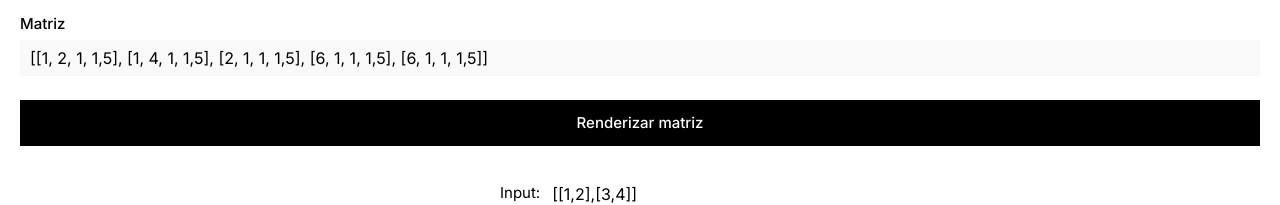
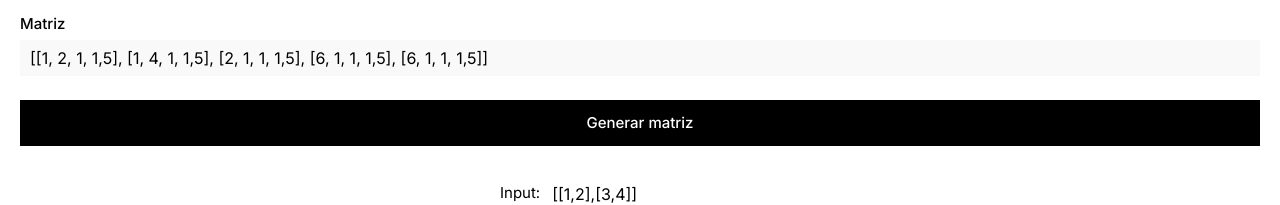
Before and after one commit to br1gonzales/reto-tecnico, a Next.js app: page / in a window 1280 px wide. Shown: the top 205 px of the page. Built offline with nearby package versions, Linux system fonts and the light colour scheme.

Commit message:
update matriz form component name and schema

```diff
--- a/app/components/rotate-matriz-form.tsx
+++ b/app/components/matriz-form.tsx
@@ -1,26 +1,26 @@
 "use client"
 
 import { useForm } from "react-hook-form"
-import { rotateMatrizFormSchema, RotateMatrizFormValues } from "../schemas"
+import { matrizFormSchema, MatrizFormValues } from "../schemas"
 import { zodResolver } from "@hookform/resolvers/zod"
 import TextInput from "./text-input"
-import { RotateMatrizFormProps } from "../types"
+import { MatrizFormProps } from "../types"
 import { defaultMatrizValue } from "../constants"
 
-export default function RotateMatrizForm({ setMatriz }: RotateMatrizFormProps) {
+export default function MatrizForm({ setMatriz }: MatrizFormProps) {
     const {
         register,
         handleSubmit,
         formState: { errors, isValid },
-    } = useForm<RotateMatrizFormValues>({
-        resolver: zodResolver(rotateMatrizFormSchema),
+    } = useForm<MatrizFormValues>({
+        resolver: zodResolver(matrizFormSchema),
         mode: "onChange",
         defaultValues: {
             matriz: defaultMatrizValue
         }
     })
 
-    async function onSubmit(data: RotateMatrizFormValues) {
+    async function onSubmit(data: MatrizFormValues) {
         const parsedMatriz = JSON.parse(data.matriz)
         setMatriz(parsedMatriz)
     }
@@ -29,7 +29,7 @@ export default function RotateMatrizForm({ setMatriz }: RotateMatrizFormProps) {
         <form onSubmit={handleSubmit(onSubmit)} className="w-full flex flex-col space-y-[24px]">
             <TextInput register={register} label="Matriz" name="matriz" placeholder="[ [1,2], [3,4] ]" error={errors["matriz"]?.message} />
             <button disabled={!isValid} className="p-4 w-full p-[10px_0] text-white text-[15px] border-[2px] border-black font-medium bg-black hover:bg-white hover:border-black transition duration-100 hover:cursor-pointer hover:text-black disabled:bg-gray-200 disabled:text-gray-400 disabled:border-gray-200 disabled:cursor-not-allowed">
-                Renderizar matriz</button>
+                Generar matriz</button>
         </form>
     )
 }
--- a/app/components/text-input.tsx
+++ b/app/components/text-input.tsx
@@ -1,4 +1,4 @@
-import { RotateMatrizFormValues } from "../schemas";
+import { MatrizFormValues } from "../schemas";
 import { TextInputProps } from "../types";
 import { FieldError } from "./field-error";
 
@@ -6,7 +6,7 @@ export default function TextInput({ label, placeholder, name, register, error }:
     return (
         <fieldset className="w-full flex flex-col space-y-[4px]">
             <label className="font-medium text-[15px] text-black" htmlFor={name}>{label}</label>
-            <input className="bg-[#F9F9F9] p-[6px_10px]" placeholder={placeholder} id={name} type="text" {...register(name as keyof RotateMatrizFormValues)} />
+            <input className="bg-[#F9F9F9] p-[6px_10px]" placeholder={placeholder} id={name} type="text" {...register(name as keyof MatrizFormValues)} />
             {error ? <FieldError className="mt-[4px]" message={error} /> : null}
         </fieldset>
     )
--- a/app/page.tsx
+++ b/app/page.tsx
@@ -2,14 +2,14 @@
 
 import { useState } from "react";
 import Matriz from "./components/matriz";
-import RotateMatrizForm from "./components/rotate-matriz-form";
+import MatrizForm from "./components/matriz-form";
 import { initialMatriz } from "./constants";
 
 export default function HomePage() {
   const [matriz, setMatriz] = useState(initialMatriz)
   return (
     <main className="p-[13px_20px]">
-      <RotateMatrizForm setMatriz={setMatriz} />
+      <MatrizForm setMatriz={setMatriz} />
       <section className="flex flex-col space-x-[40px] mt-[20px]">
         <Matriz title="Input:" data={matriz} className="mt-[16px]" />
         <Matriz reverse={true} title="Output:" data={matriz} className="mt-[54px]" />
--- a/app/schemas.ts
+++ b/app/schemas.ts
@@ -1,6 +1,6 @@
 import { z } from 'zod';
 
-export const rotateMatrizFormSchema = z.object({
+export const matrizFormSchema = z.object({
     matriz: z.string().check(ctx => {
         try {
             const matriz = JSON.parse(ctx.value)
@@ -22,4 +22,4 @@ export const rotateMatrizFormSchema = z.object({
     }),
 })
 
-export type RotateMatrizFormValues = z.infer<typeof rotateMatrizFormSchema>;
+export type MatrizFormValues = z.infer<typeof matrizFormSchema>;
--- a/app/types.ts
+++ b/app/types.ts
@@ -1,12 +1,12 @@
 import { Dispatch, SetStateAction } from "react"
 import { UseFormRegister } from "react-hook-form";
-import { RotateMatrizFormValues } from "./schemas";
+import { MatrizFormValues } from "./schemas";
 
 export interface TextInputProps {
     label: string,
     placeholder: string,
     name: string
-    register: UseFormRegister<RotateMatrizFormValues>,
+    register: UseFormRegister<MatrizFormValues>,
     error: string | undefined
 }
 
@@ -27,6 +27,6 @@ export interface HeadingProps {
     className?: string
 }
 
-export interface RotateMatrizFormProps {
+export interface MatrizFormProps {
     setMatriz: Dispatch<SetStateAction<number[][]>>
 }
```
